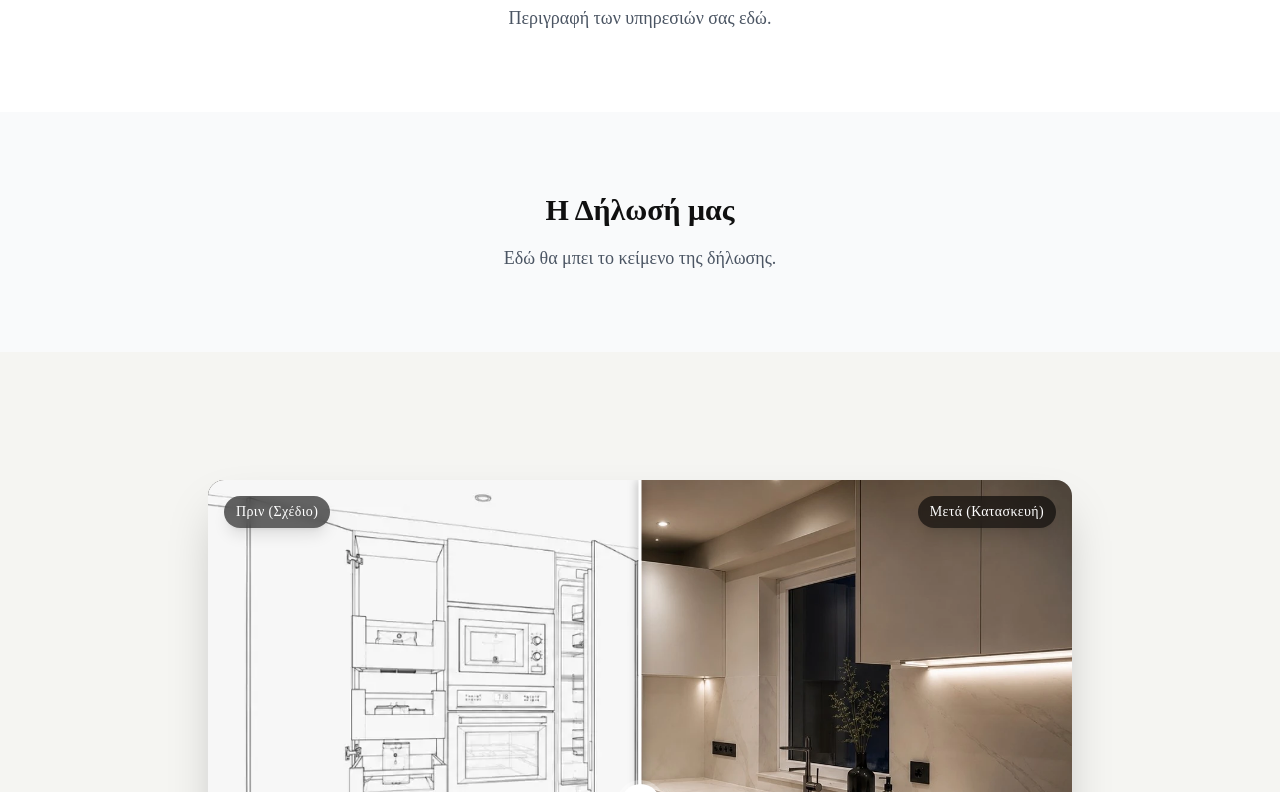
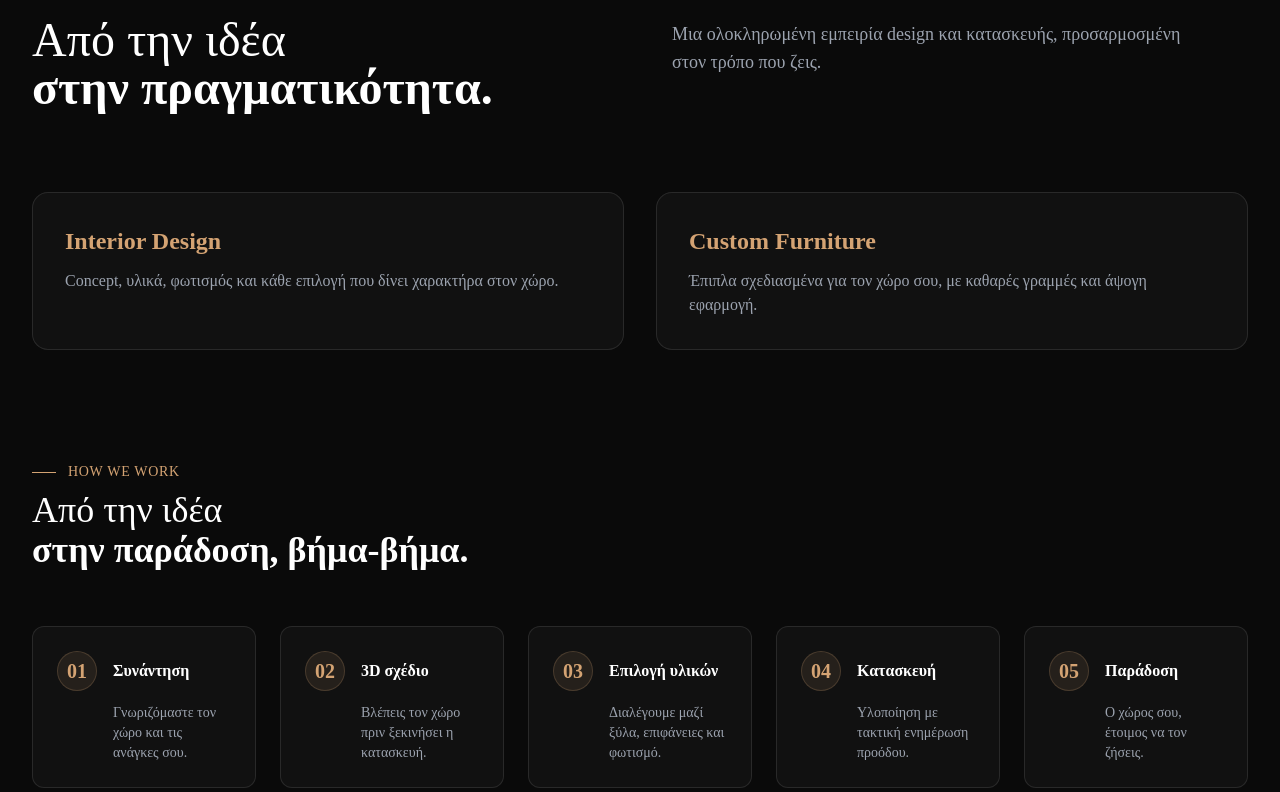
Before and after one commit to vasilisgrivas09-maker/g-projects_website, a Next.js app: page / in a window 1280 px wide. Shown: the part 1168-1960 px from the top of the page. Built offline with nearby package versions, Linux system fonts and the light colour scheme.

Commit message:
Update layout, styling and general fixes

```diff
--- a/src/app/layout.tsx
+++ b/src/app/layout.tsx
@@ -1,5 +1,4 @@
 import type { Metadata } from "next";
-import { Analytics } from "@vercel/analytics/next"
 // @ts-ignore
 import "./globals.css"; // βεβαιώσου ότι υπάρχει το αρχείο globals.css
 
--- a/src/app/page.tsx
+++ b/src/app/page.tsx
@@ -4,9 +4,9 @@ import Navbar from "@/components/layout/Navbar";
 import Footer from "@/components/layout/Footer";
 import Hero from "@/components/sections/Hero";
 import Projects from "@/components/sections/Projects";
+import Statement from "@/components/sections/Statement";
 import Services from "@/components/sections/Services";
-import Statement from "@/components/sections/Statement";
-import Contact from "@/components/sections/Contact"; // ΕΔΩ ΕΙΝΑΙ Η ΓΡΑΜΜΗ ΠΟΥ ΘΕΛΕΙΣ
+import Contact from "@/components/sections/Contact";
 import ComparisonSlider from "@/components/ui/ComparisonSlider";
 
 export const metadata: Metadata = {
@@ -21,7 +21,6 @@ export default function HomePage() {
       <Hero />
       <Projects />
       <Services />
-      <Statement />
 
       <section id="contact" className="scroll-mt-20 section-padding">
         <div className="container">
--- a/src/components/sections/Services.tsx
+++ b/src/components/sections/Services.tsx
@@ -1,13 +1,52 @@
 'use client';
+
+import dynamic from 'next/dynamic';
+import { Suspense } from 'react';
+
+// Dynamically import the animated content - only on client, never on server
+const ServicesAnimated = dynamic(() => import('./ServicesAnimated'), {
+  ssr: false,
+  loading: () => (
+    <div className="space-y-8">
+      {/* Section Head Skeleton */}
+      <div className="grid md:grid-cols-2 gap-8 md:gap-16 mb-16 md:mb-20">
+        <div>
+          <div className="h-4 w-24 bg-gray-400/20 rounded mb-3" />
+          <div className="h-12 bg-gray-400/20 rounded w-3/4 mb-2" />
+          <div className="h-10 bg-gray-400/20 rounded w-2/3" />
+        </div>
+        <div className="h-20 bg-gray-400/20 rounded" />
+      </div>
+
+      {/* Mini Services Skeleton */}
+      <div className="grid md:grid-cols-2 gap-6 md:gap-8 mb-20 md:mb-28">
+        {[1, 2].map((i) => (
+          <div key={i} className="bg-white/[0.03] rounded-2xl p-8 border border-white/10 h-32" />
+        ))}
+      </div>
+
+      {/* Process Section Skeleton */}
+      <div className="mb-10 md:mb-14">
+        <div className="h-4 w-24 bg-gray-400/20 rounded mb-3" />
+        <div className="h-10 bg-gray-400/20 rounded w-2/3" />
+      </div>
+
+      <div className="grid grid-cols-1 sm:grid-cols-2 lg:grid-cols-5 gap-3 md:gap-6">
+        {[1, 2, 3, 4, 5].map((i) => (
+          <div key={i} className="bg-white/[0.03] rounded-xl p-5 md:p-6 border border-white/10 h-24" />
+        ))}
+      </div>
+    </div>
+  ),
+});
 
 export default function Services() {
   return (
-    <section className="py-20 px-4 bg-white">
-      <div className="container mx-auto text-center">
-        <h2 className="text-3xl font-bold mb-4">Οι Υπηρεσίες μας</h2>
-        <p className="text-lg text-gray-600 max-w-2xl mx-auto">
-          Περιγραφή των υπηρεσιών σας εδώ.
-        </p>
+    <section id="services" className="py-16 md:py-28 bg-[#0a0a0a] text-white overflow-hidden">
+      <div className="max-w-7xl mx-auto px-4 md:px-8">
+        <Suspense fallback={null}>
+          <ServicesAnimated />
+        </Suspense>
       </div>
     </section>
   );
--- /dev/null
+++ b/src/components/sections/ServicesAnimated.tsx
@@ -0,0 +1,212 @@
+'use client';
+
+import { motion, Variants } from 'framer-motion';
+import { useState, useRef } from 'react';
+
+const steps = [
+  { number: '01', title: 'Συνάντηση', desc: 'Γνωριζόμαστε τον χώρο και τις ανάγκες σου.' },
+  { number: '02', title: '3D σχέδιο', desc: 'Βλέπεις τον χώρο πριν ξεκινήσει η κατασκευή.' },
+  { number: '03', title: 'Επιλογή υλικών', desc: 'Διαλέγουμε μαζί ξύλα, επιφάνειες και φωτισμό.' },
+  { number: '04', title: 'Κατασκευή', desc: 'Υλοποίηση με τακτική ενημέρωση προόδου.' },
+  { number: '05', title: 'Παράδοση', desc: 'Ο χώρος σου, έτοιμος να τον ζήσεις.' },
+];
+
+const miniServices = [
+  { title: 'Interior Design', desc: 'Concept, υλικά, φωτισμός και κάθε επιλογή που δίνει χαρακτήρα στον χώρο.' },
+  { title: 'Custom Furniture', desc: 'Έπιπλα σχεδιασμένα για τον χώρο σου, με καθαρές γραμμές και άψογη εφαρμογή.' },
+];
+
+const containerVariants: Variants = {
+  hidden: { opacity: 0 },
+  show: {
+    opacity: 1,
+    transition: {
+      staggerChildren: 0.08,
+      delayChildren: 0.05,
+    },
+  },
+};
+
+const itemVariants: Variants = {
+  hidden: { opacity: 0, y: 24 },
+  show: {
+    opacity: 1,
+    y: 0,
+    transition: {
+      type: 'spring',
+      stiffness: 260,
+      damping: 24,
+    },
+  },
+};
+
+const viewportConfig = { once: true, amount: 0.2 };
+
+const sectionTransition = {
+  duration: 0.5,
+  ease: [0.22, 1, 0.36, 1] as [number, number, number, number],
+};
+
+function ServiceCard({ service }: { service: { title: string; desc: string } }) {
+  const [isHovered, setIsHovered] = useState(false);
+  const cardRef = useRef<HTMLDivElement>(null);
+
+  const updatePointer = (clientX: number, clientY: number) => {
+    if (!cardRef.current) return;
+    const rect = cardRef.current.getBoundingClientRect();
+    const x = clientX - rect.left;
+    const y = clientY - rect.top;
+    cardRef.current.style.setProperty('--x', `${x}px`);
+    cardRef.current.style.setProperty('--y', `${y}px`);
+  };
+
+  const handleMouseMove = (e: React.MouseEvent<HTMLDivElement>) => {
+    updatePointer(e.clientX, e.clientY);
+  };
+
+  const handleTouchMove = (e: React.TouchEvent<HTMLDivElement>) => {
+    if (e.touches.length > 0) {
+      const touch = e.touches[0];
+      updatePointer(touch.clientX, touch.clientY);
+      if (!isHovered) setIsHovered(true);
+    }
+  };
+
+  const handleTouchStart = (e: React.TouchEvent<HTMLDivElement>) => {
+    if (e.touches.length > 0) {
+      const touch = e.touches[0];
+      updatePointer(touch.clientX, touch.clientY);
+      setIsHovered(true);
+    }
+  };
+
+  const handleTouchEnd = () => {
+    setIsHovered(false);
+  };
+
+  return (
+    <motion.div
+      ref={cardRef}
+      variants={itemVariants}
+      onMouseMove={handleMouseMove}
+      onMouseEnter={() => setIsHovered(true)}
+      onMouseLeave={() => setIsHovered(false)}
+      onTouchStart={handleTouchStart}
+      onTouchMove={handleTouchMove}
+      onTouchEnd={handleTouchEnd}
+      whileHover={{ scale: 1.02, y: -4 }}
+      whileTap={{ scale: 0.98 }}
+      transition={{ type: 'spring', stiffness: 400, damping: 30 }}
+      className={`group relative bg-white/[0.03] rounded-2xl p-8 border border-white/10 hover:border-[#d4a373]/40 hover:bg-white/[0.05] transition-colors duration-500 overflow-hidden cursor-pointer will-change-transform ${isHovered ? 'is-active' : ''}`}
+    >
+      <div
+        className="pointer-events-none absolute inset-0 rounded-2xl opacity-0 group-hover:opacity-100 transition-opacity duration-300"
+        style={{
+          background: 'radial-gradient(400px circle at var(--x, 50%) var(--y, 50%), rgba(212, 163, 115, 0.2), transparent 40%)',
+        }}
+      />
+
+      <h3 className="text-xl md:text-2xl font-semibold mb-3 text-[#d4a373] relative">
+        {service.title}
+      </h3>
+      <p className="text-sm md:text-base text-gray-400 leading-relaxed relative z-10">
+        {service.desc}
+      </p>
+    </motion.div>
+  );
+}
+
+export default function ServicesAnimated() {
+  return (
+    <>
+      {/* Section Head */}
+      <motion.div
+        initial={{ opacity: 0, y: 32 }}
+        whileInView={{ opacity: 1, y: 0 }}
+        viewport={viewportConfig}
+        transition={sectionTransition}
+        className="grid md:grid-cols-2 gap-8 md:gap-16 mb-16 md:mb-20"
+      >
+        <div>
+          <div className="flex items-center gap-3 text-sm font-medium text-[#d4a373] uppercase tracking-wider mb-3">
+            <span className="w-6 h-px bg-[#d4a373]" />
+            What we do
+          </div>
+          <h2 className="text-3xl md:text-5xl font-light leading-[1.1]">
+            Από την ιδέα<br />
+            <span className="font-semibold">στην πραγματικότητα.</span>
+          </h2>
+        </div>
+        <div className="flex items-start md:items-center">
+          <p className="text-base md:text-lg text-gray-400 leading-relaxed max-w-lg">
+            Μια ολοκληρωμένη εμπειρία design και κατασκευής,
+            προσαρμοσμένη στον τρόπο που ζεις.
+          </p>
+        </div>
+      </motion.div>
+
+      {/* Mini Services */}
+      <motion.div
+        variants={containerVariants}
+        initial="hidden"
+        whileInView="show"
+        viewport={viewportConfig}
+        className="grid md:grid-cols-2 gap-6 md:gap-8 mb-20 md:mb-28"
+      >
+        {miniServices.map((s) => (
+          <ServiceCard key={s.title} service={s} />
+        ))}
+      </motion.div>
+
+      {/* Process Section */}
+      <div>
+        <motion.div
+          initial={{ opacity: 0, y: 20 }}
+          whileInView={{ opacity: 1, y: 0 }}
+          viewport={viewportConfig}
+          transition={sectionTransition}
+          className="mb-10 md:mb-14"
+        >
+          <div className="flex items-center gap-3 text-xs md:text-sm font-medium text-[#d4a373] uppercase tracking-wider mb-2">
+            <span className="w-6 h-px bg-[#d4a373]" />
+            How we work
+          </div>
+          <h3 className="text-xl md:text-4xl font-light leading-[1.2]">
+            Από την ιδέα<br />
+            <span className="font-semibold">στην παράδοση, βήμα-βήμα.</span>
+          </h3>
+        </motion.div>
+
+        <motion.div
+          variants={containerVariants}
+          initial="hidden"
+          whileInView="show"
+          viewport={viewportConfig}
+          className="grid grid-cols-1 sm:grid-cols-2 lg:grid-cols-5 gap-3 md:gap-6"
+        >
+          {steps.map((step) => (
+            <motion.div
+              key={step.number}
+              variants={itemVariants}
+              whileHover={{ y: -6, scale: 1.03 }}
+              whileTap={{ scale: 0.97 }}
+              transition={{ type: 'spring', stiffness: 400, damping: 30 }}
+              className="group bg-white/[0.03] rounded-xl p-5 md:p-6 border border-white/10
+                         hover:border-[#d4a373]/40 hover:bg-white/[0.05] transition-colors duration-300 cursor-pointer will-change-transform"
+            >
+              <div className="flex items-center gap-3 md:gap-4 mb-2 md:mb-3">
+                <div className="text-lg md:text-xl font-bold text-[#d4a373] w-9 h-9 md:w-10 md:h-10 rounded-full bg-[#d4a373]/10 flex items-center justify-center flex-shrink-0 border border-[#d4a373]/20 group-hover:bg-[#d4a373] group-hover:text-[#0a0a0a] group-hover:rotate-12 group-hover:scale-110 transition-all duration-300">
+                  {step.number}
+                </div>
+                <h4 className="font-semibold text-sm md:text-base">{step.title}</h4>
+              </div>
+              <p className="text-xs md:text-sm text-gray-400 leading-relaxed pl-12 md:pl-14">
+                {step.desc}
+              </p>
+            </motion.div>
+          ))}
+        </motion.div>
+      </div>
+    </>
+  );
+}
--- a/src/components/sections/Statement.tsx
+++ b/src/components/sections/Statement.tsx
@@ -1,14 +1,5 @@
 'use client';
 
 export default function Statement() {
-  return (
-    <section className="py-20 px-4 bg-gray-50">
-      <div className="container mx-auto text-center">
-        <h2 className="text-3xl font-bold mb-4">Η Δήλωσή μας</h2>
-        <p className="text-lg text-gray-600 max-w-2xl mx-auto">
-          Εδώ θα μπει το κείμενο της δήλωσης.
-        </p>
-      </div>
-    </section>
-  );
+  return
 }
--- a/tsconfig.json
+++ b/tsconfig.json
@@ -32,9 +32,7 @@
   "include": [
     "next-env.d.ts",
     "**/*.ts",
-    "**/*.tsx",
-    ".next/types/**/*.ts",
-    ".next/dev/types/**/*.ts"
+    "**/*.tsx"
   ],
   "exclude": [
     "node_modules"
```
